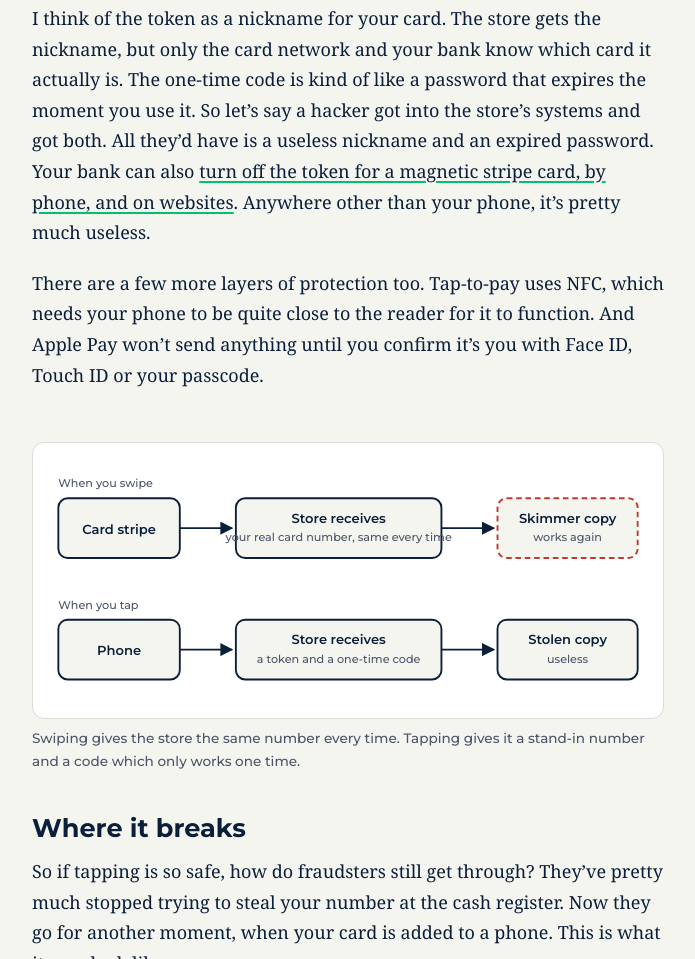
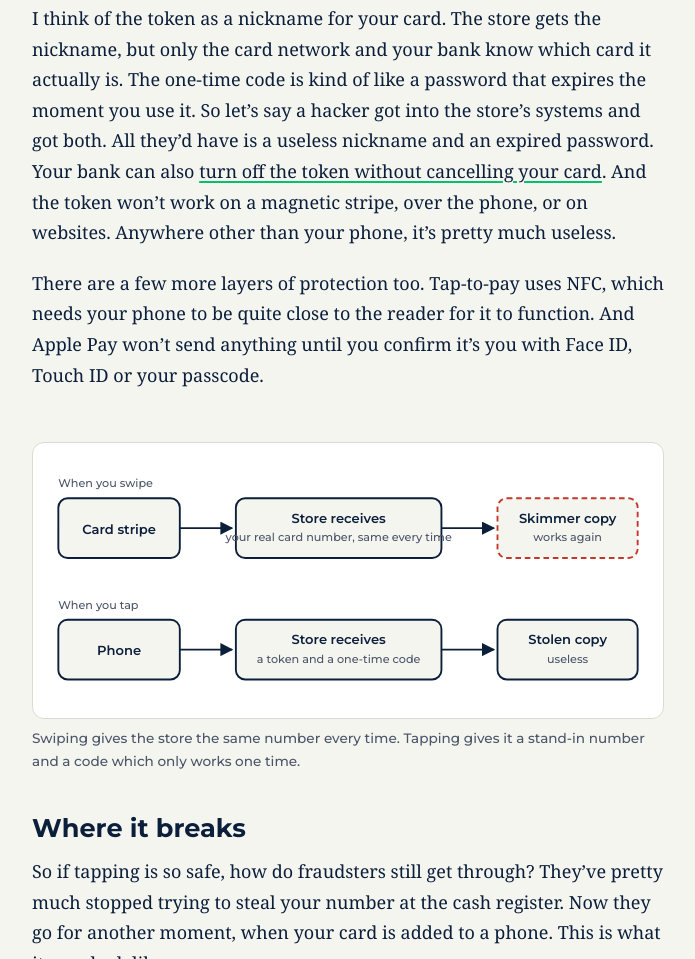
Before and after one commit to KimAdam24/pay-attention, a plain HTML site: page posts/tap-to-pay.html in a window 1280 px wide. Shown: the part 2526-3485 px from the top of the page, without its empty margins (292-987 px from the left). Drawn offline with Linux system fonts and the light colour scheme; a script that the page names is missing.

Commit message:
Add files via upload

```diff
--- a/posts/tap-to-pay.html
+++ b/posts/tap-to-pay.html
@@ -61,7 +61,7 @@
       </figure>
 
       <p>But what does your phone send when you tap it? Only two things. The first is that stand-in number. The second is a security code valid only for that one purchase. <a href="https://support.apple.com/101554">Your actual card number is never transmitted</a> and never shared with Apple. The card network is what connects the token to your actual card. Your bank checks that the one-off code is valid and was generated by your phone before allowing the payment.</p>
-      <p>I think of the token as a nickname for your card. The store gets the nickname, but only the card network and your bank know which card it actually is. The one-time code is kind of like a password that expires the moment you use it. So let’s say a hacker got into the store’s systems and got both. All they’d have is a useless nickname and an expired password. Your bank can also <a href="https://support.apple.com/101554">turn off the token for a magnetic stripe card, by phone, and on websites</a>. Anywhere other than your phone, it’s pretty much useless.</p>
+      <p>I think of the token as a nickname for your card. The store gets the nickname, but only the card network and your bank know which card it actually is. The one-time code is kind of like a password that expires the moment you use it. So let’s say a hacker got into the store’s systems and got both. All they’d have is a useless nickname and an expired password. Your bank can also <a href="https://support.apple.com/101554">turn off the token without cancelling your card</a>. And the token won’t work on a magnetic stripe, over the phone, or on websites. Anywhere other than your phone, it’s pretty much useless.</p>
       <p>There are a few more layers of protection too. Tap-to-pay uses NFC, which needs your phone to be quite close to the reader for it to function. And Apple Pay won’t send anything until you confirm it’s you with Face ID, Touch ID or your passcode.</p>
 
       <div class="clear"></div>
```
